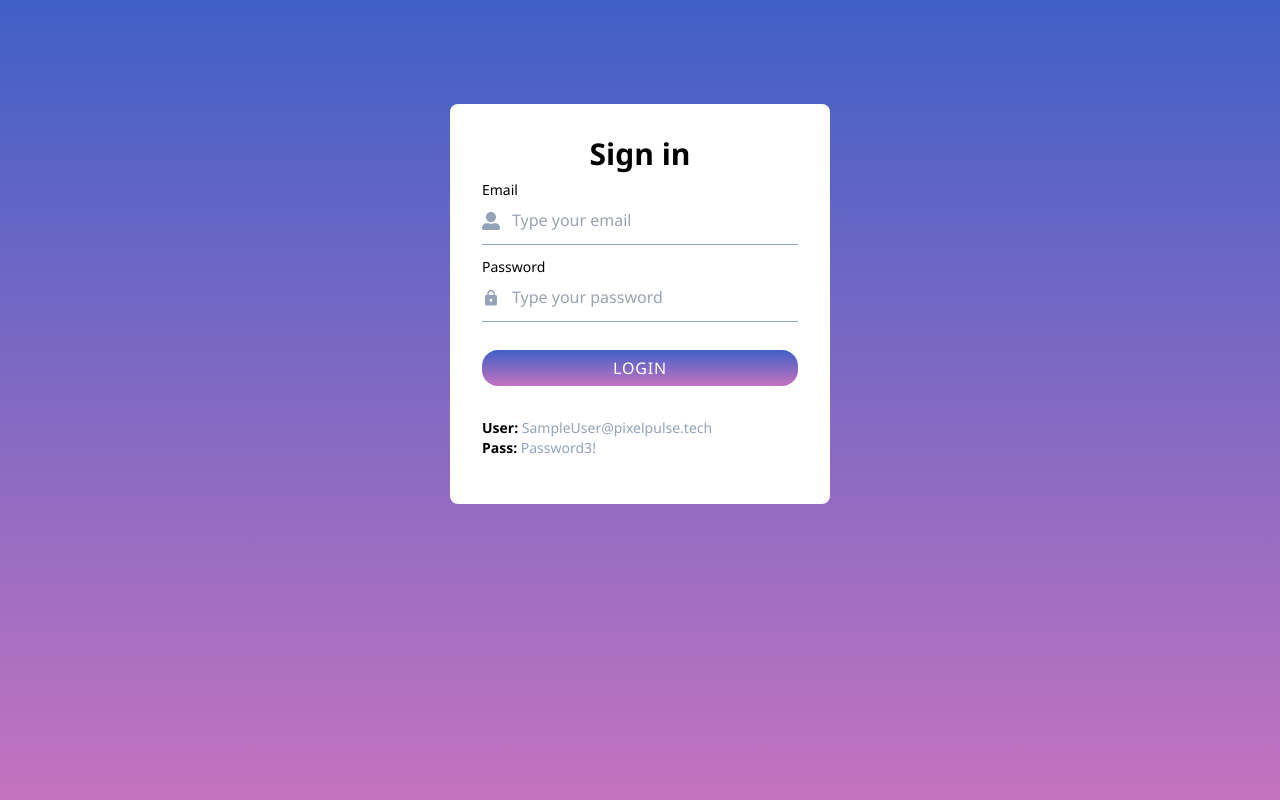
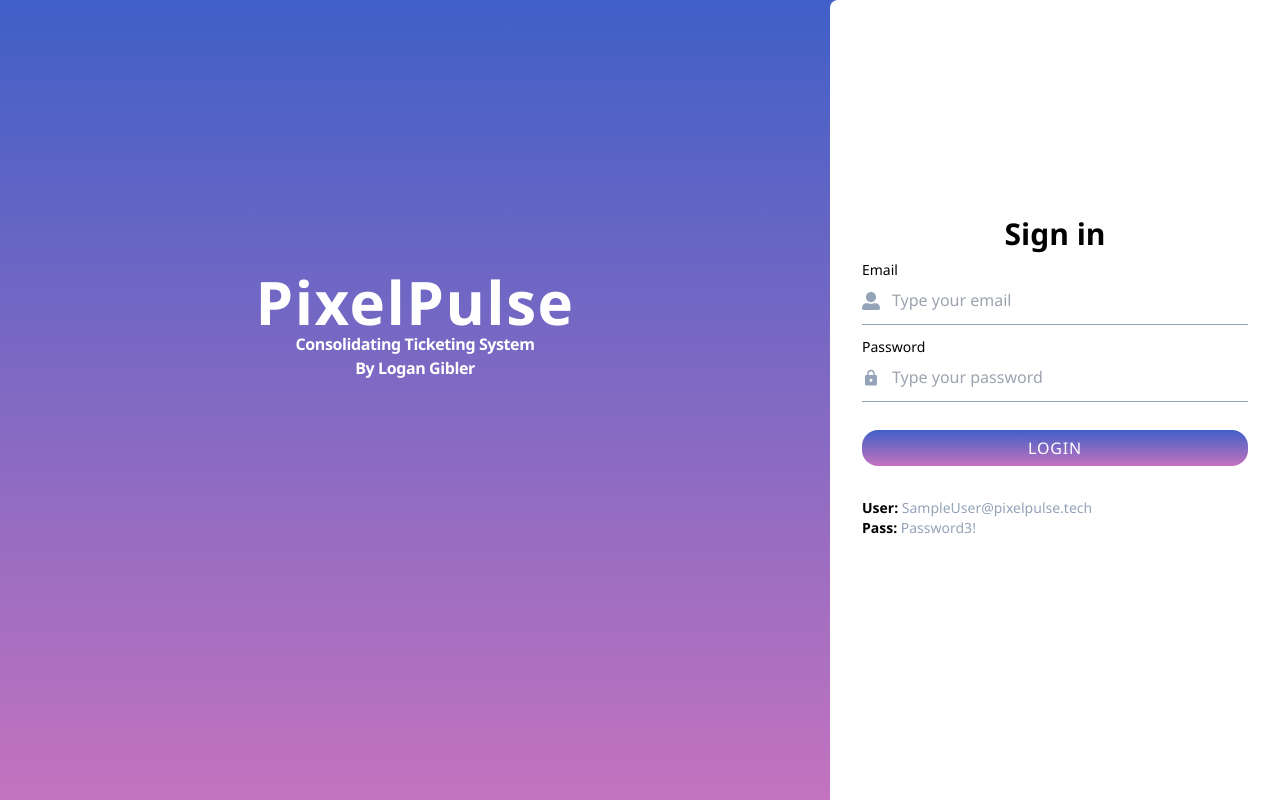
Before and after one commit to LoganGibler/PixelPulseCTS, a React (Vite) app: page / in a window 1280 px wide. Built offline with nearby package versions, Linux system fonts and the light colour scheme; no server answers.

Commit message:
Changed login page. Needs a bit of life. Isolated login form with no detail is not very attractive. I pushed the form all the way to the right, added a title to the left.

```diff
--- a/src/App.jsx
+++ b/src/App.jsx
@@ -58,10 +58,7 @@ function App() {
           <Route
             path="/"
             element={[
-              <div
-                key="LoginPage"
-                className="flex grow justify-center bg-gradient min-h-screen"
-              >
+              <div key="LoginPage" className="flex bg-gradient min-h-screen">
                 <Login
                   isLoggedIn={isLoggedIn}
                   setIsLoggedIn={setIsLoggedIn}
--- a/src/components/Login.jsx
+++ b/src/components/Login.jsx
@@ -21,13 +21,29 @@ const Login = ({ isLoggedIn, setIsLoggedIn }) => {
   const navigate = useNavigate();
 
   return (
-    <div className="flex justify-center mt-[2rem] sm:mt-[6rem]">
+    <div className="flex grow">
+      <div className="flex grow md:hidden"></div>
+      <div className="hidden md:flex grow justify-center">
+        <div className="text-white flex flex-col font-semibold tracking-wide text-6xl mt-[34vh]">
+          <p>
+            PixelPulse<span className="font-bold"></span>
+          </p>
+          <p className="tracking-tight text-base text-center">
+            Consolidating Ticketing System
+          </p>
+          <p className="tracking-tight text-base text-center">
+            By Logan Gibler
+          </p>
+        </div>
+      </div>
+      <div className="flex grow justify-end max-w-[450px]">
+        {" "}
+        <div className="flex bg-white rounded-tl-lg rounded-bl-lg">
           <form
-        className="flex flex-col py-2 "
+            className="flex flex-col"
             onSubmit={async (e) => {
               e.preventDefault();
               const user = await loginUser(email, password);
-          // console.log("This is user: ", user);
               if (user !== undefined) {
                 if (password === import.meta.env.VITE_REACT_APP_PASS_CHECK) {
                   setShowPassReset(true);
@@ -39,15 +55,9 @@ const Login = ({ isLoggedIn, setIsLoggedIn }) => {
               } else {
                 setShowLoginError(true);
               }
-
-          // if (user !== undefined) {
-          //
-          // } else {
-          //   setShowLoginError(true);
-          // }
             }}
           >
-        <div className="flex flex-col bg-white px-8 sm:w-[380px] sm:h-[400px] py-8 rounded-lg">
+            <div className="flex flex-col bg-white px-8 w-[360px] sm:w-[450px] mt-[27vh] h-[100%]">
               <div className="flex justify-center">
                 <h1 className="font-bold text-3xl">Sign in</h1>
               </div>
@@ -91,7 +101,8 @@ const Login = ({ isLoggedIn, setIsLoggedIn }) => {
                   SampleUser@pixelpulse.tech
                 </p>
                 <p>
-              <span className="text-black font-bold">Pass: </span> Password3!
+                  <span className="text-black font-bold">Pass: </span>{" "}
+                  Password3!
                 </p>
               </div>
 
@@ -121,6 +132,8 @@ const Login = ({ isLoggedIn, setIsLoggedIn }) => {
             </div>
           </form>
         </div>
+      </div>
+    </div>
   );
 };
 
```
Lines whose indentation alone changed are shown as unchanged.
